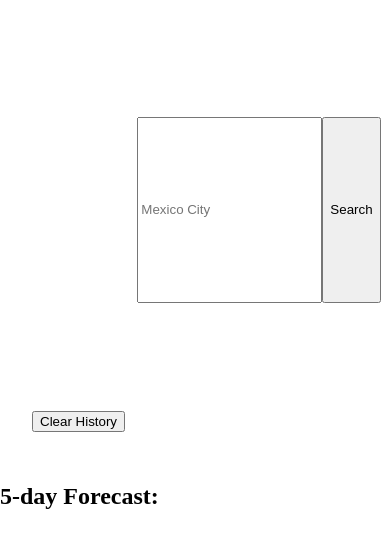
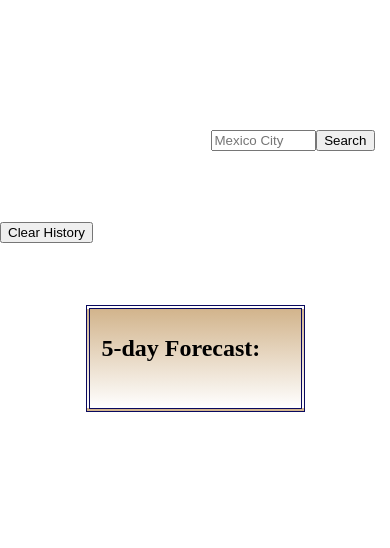
Before and after one commit to gwentzel26/HW6-WeatherDashboard, a website: page index.html in a window 390 px wide. Drawn offline with nearby package versions, Linux system fonts and the light colour scheme; no server answers.

Commit message:
Mobilized search nav and return container

```diff
--- a/Assets/style.css
+++ b/Assets/style.css
@@ -1,40 +1,130 @@
+@tailwind base;
+@tailwind components;
+@tailwind utilities;
+
 html {
     width: 100vw;
     height: 100vh;
 }
 body {
     width: 100vw;
-    height: 100vh;
+    height: 200vh;
     margin: 0px 0px 0px 0px;
     padding: 0px 0px 0px 0px;
 }
-
+h2 {
+    padding-left: 4px;
+}
 #title {
+    display: flex;
     width: 100%;
-    height: 5%;
+    height: 15%;
     justify-content: center;
     text-align: center;
-    font-size: 2rem;
+    /* font-size: 2rem; */
     color: white;
 }
 #background {
     width: 100%;
     height: 100%;
+    display: flex;
+    flex-direction: column;
 }
+
+.card {
+    border: 4px blue;
+    background-image: linear-gradient(tan, white);
+    height: 100%;
+    padding: 8px;
+}
+/* background image */
 .homeImage {
     background: url(../starryNight.png);
     background-size: cover;
 }
 
+#mainContent {
+    height: 85%;
+    width: 100%;
+}
+#inputContainer {
+    display: flex;
+    flex-shrink: 1;
+    width: 50%;
+    justify-content: center;
+    align-content: center;
+    text-align: center;
+}
+
+#userSearch {
+height: 30%;
+width: 50%;
+padding: 2;
+}
+#searchText {
+    display: flex;
+    width: 50%;
+    height: 100%;
+    justify-content: center;
+    align-items: center;
+}
+#searchBtn {
+    height: 30%;
+    width: 30%;
+}
+#recentSearches {
+    width: 100%;
+    height: 80%;
+}
 #searchNav {
     display: flex;
     flex-direction: row;
-    justify-content: start;
+    justify-content: center;
+    align-items: center;
+    width: 100%;
+    height: 20%;
+}
+#fiveDayTitle {
+    padding-right: 2rem;
+}
+#forecastDates {
+
+}
+#forecast {
+    display: flex;
     width: 50%;
+    height: 70%;
+    flex-direction: column;
+    justify-content: center;
+    align-content: center;
+    overflow: auto;
+    background-image: linear-gradient(tan, white);
+    padding: .5rem;
+    border: 4px double rgb(9, 9, 94);
+}
+#returnContainer {
+    display: flex;
+    width: 100%;
+    height: 50%;
+    flex-direction: column;
+    overflow: auto;
+    color: black;
+    justify-content: center;
+    align-items: center;
+}
+#searchContainer {
+    display: flex;
+    color: white;
+    font-size: 1rem;
+    display: flex;
+    flex-direction: column;
+    height: 50%;
+    width: 100%;
+    justify-content: center;
+    align-content: center;
 }
 
-#searchContainer {
-    color: white;
-    font-size: 1.5rem;
-    padding: 2rem;
+#todayCityData {
+    width: 40%;
+    height: 30%;
 }
--- a/index.html
+++ b/index.html
@@ -12,11 +12,18 @@
       <div id="title">
         <h1>Weather Dashboard</h1>
       </div>
+      <div class="mainContent">
+
+
     <div id="searchContainer">
       <div id="searchNav">
-        <h2>Search for a City:</h2>
+        <div id="searchText">
+          <h2>Search for a City:</h2>
+        </div>
+      <div id="inputContainer">
         <input id="userSearch" type="text" placeholder="Mexico City" />
         <button id="searchBtn">Search</button>
+      </div>
       </div>
       <div id="recentSearches">
         <h2 id="searchHistory">Search History:</h2>
@@ -26,16 +33,24 @@
 
     </div>
 
+    <div id="returnContainer">
+
 
     <div id="todayCityData">
         <h2 id="cityHeader"></h2>
+    </div>
+
+    <div id="forecast">
+      <div>
+        <h2 id="fiveDayTitle">5-day Forecast:</h2>
       </div>
-      <div id="forecast">
-        <h2 id="fiveDayTitle">5-day Forecast:</h2>
-        <h2 id="forecastDates"></h2>
+        <div>
+          <h2 id="forecastDates"></h2>
+        </div>
+
       </div>
-
-
+    </div>
+      </div>
     <script src="https://ajax.googleapis.com/ajax/libs/jquery/3.2.1/jquery.min.js"></script>
     <script src="./Assets/script.js"></script>
   </body>
--- /dev/null
+++ b/package.json
@@ -0,0 +1,5 @@
+{
+  "devDependencies": {
+    "tailwindcss": "^3.3.1"
+  }
+}
--- /dev/null
+++ b/tailwind.config.js
@@ -0,0 +1,8 @@
+/** @type {import('tailwindcss').Config} */
+module.exports = {
+  content: ["./src/**/*.{html,js}"],
+  theme: {
+    extend: {},
+  },
+  plugins: [],
+}
```
Also changed, not shown: 2 other files.
